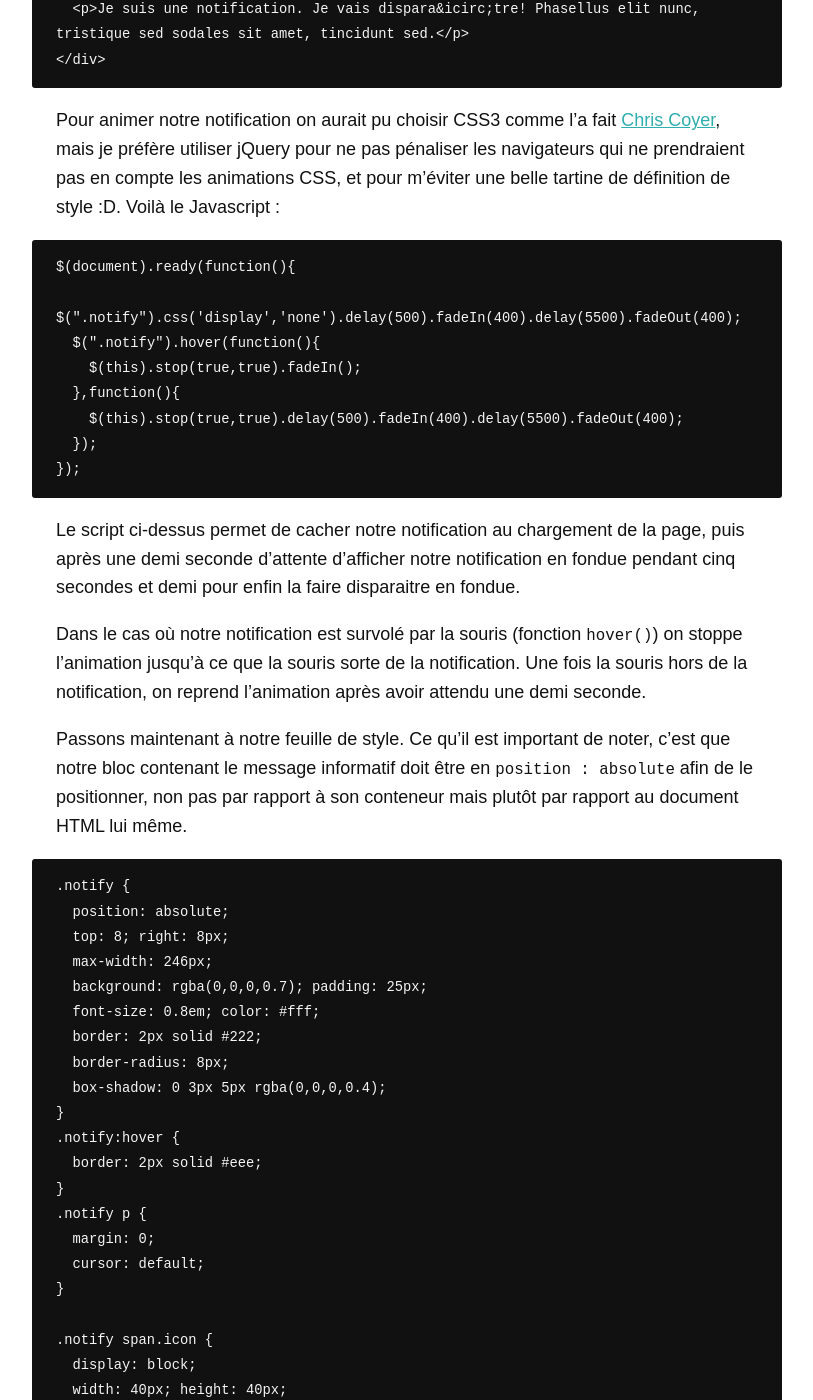
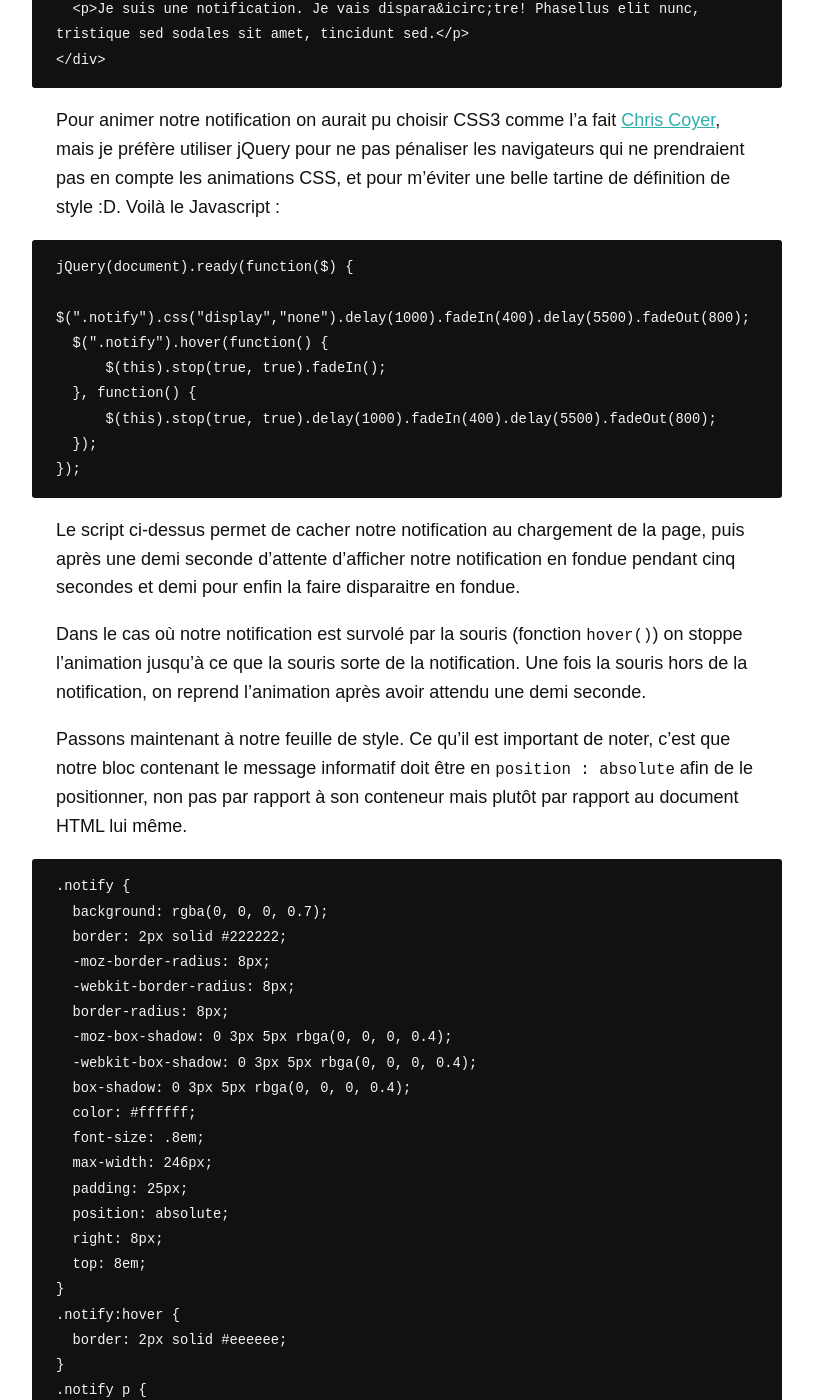
Before and after one commit to nighcrawl/blog-template, a Jekyll site: the page built from _source/_posts/2011-08-26-notifications-growl-jquery.md, in a window 1280 px wide and 1400 px high, scrolled down 1102 px. Shown: the whole window, without its empty margins (233-1046 px from the left). Built offline with Jekyll 4.4.1, drawn with Linux system fonts in a browser that asks for light colours; some web fonts are replaced; some of the changed text lies outside the part shown.

Commit message:
modifie l'notifications-growl-jquery.md

```diff
--- a/_source/_posts/2011-08-26-notifications-growl-jquery.md
+++ b/_source/_posts/2011-08-26-notifications-growl-jquery.md
@@ -32,12 +32,12 @@ Du côté du markup HTML, notre notification se résumera à pas grand chose : u
 
 Pour animer notre notification on aurait pu choisir CSS3 comme l&rsquo;a fait <a title="Pop From Top Notification" href="http://css-tricks.com/13815-pop-from-top-notification/" target="_blank">Chris Coyer</a>, mais je préfère utiliser jQuery pour ne pas pénaliser les navigateurs qui ne prendraient pas en compte les animations CSS, et pour m&rsquo;éviter une belle tartine de définition de style :D. Voilà le Javascript :
 
-    $(document).ready(function(){
-      $(".notify").css('display','none').delay(500).fadeIn(400).delay(5500).fadeOut(400);
-      $(".notify").hover(function(){
-        $(this).stop(true,true).fadeIn();
-      },function(){
-        $(this).stop(true,true).delay(500).fadeIn(400).delay(5500).fadeOut(400);
+    jQuery(document).ready(function($) {
+      $(".notify").css("display","none").delay(1000).fadeIn(400).delay(5500).fadeOut(800);
+      $(".notify").hover(function() {
+          $(this).stop(true, true).fadeIn();
+      }, function() {
+          $(this).stop(true, true).delay(1000).fadeIn(400).delay(5500).fadeOut(800);
       });
     });
 
@@ -48,29 +48,37 @@ Dans le cas où notre notification est survolé par la souris (fonction `hover()
 Passons maintenant à notre feuille de style. Ce qu&rsquo;il est important de noter, c&rsquo;est que notre bloc contenant le message informatif doit être en `position : absolute` afin de le positionner, non pas par rapport à son conteneur mais plutôt par rapport au document HTML lui même.
 
     .notify {
+      background: rgba(0, 0, 0, 0.7);
+      border: 2px solid #222222;
+      -moz-border-radius: 8px;
+      -webkit-border-radius: 8px;
+      border-radius: 8px;
+      -moz-box-shadow: 0 3px 5px rbga(0, 0, 0, 0.4);
+      -webkit-box-shadow: 0 3px 5px rbga(0, 0, 0, 0.4);
+      box-shadow: 0 3px 5px rbga(0, 0, 0, 0.4);
+      color: #ffffff;
+      font-size: .8em;
+      max-width: 246px;
+      padding: 25px;
       position: absolute;
-      top: 8; right: 8px;
-      max-width: 246px;
-      background: rgba(0,0,0,0.7); padding: 25px;
-      font-size: 0.8em; color: #fff;
-      border: 2px solid #222;
-      border-radius: 8px;
-      box-shadow: 0 3px 5px rgba(0,0,0,0.4);
+      right: 8px;
+      top: 8em;
     }
     .notify:hover {
-      border: 2px solid #eee;
+      border: 2px solid #eeeeee;
     }
     .notify p {
+      cursor: default;
       margin: 0;
-      cursor: default;
+    }
+    .notify .icon {
+      background: url("../img/notify_icon.png") no-repeat;
+      display: block;
+      height: 40px;
+      left: -30px;
+      position: absolute;
+      top: 10px;
+      width: 40px;
     }
 
-    .notify span.icon {
-      display: block;
-      width: 40px; height: 40px;
-      background: url(notify_icon.png) no-repeat;
-      position: absolute;
-      top: 10px; left: -30px;
-    }
-
-<p data-height="265" data-theme-id="0" data-slug-hash="zNBEpq" data-default-tab="css,result" data-user="nighcrawl" data-embed-version="2" data-pen-title="zNBEpq" data-preview="true" class="codepen">See the Pen <a href="http://codepen.io/nighcrawl/pen/zNBEpq/">zNBEpq</a> by Ange Chierchia (<a href="http://codepen.io/nighcrawl">@nighcrawl</a>) on <a href="http://codepen.io">CodePen</a>.</p>
+C'est fini ! Vous pouvez [voir la démo](https://nighcrawl.github.io/growl-notification/) et [télécharger les sources](https://github.com/nighcrawl/growl-notification/) sur GitHub.
```
